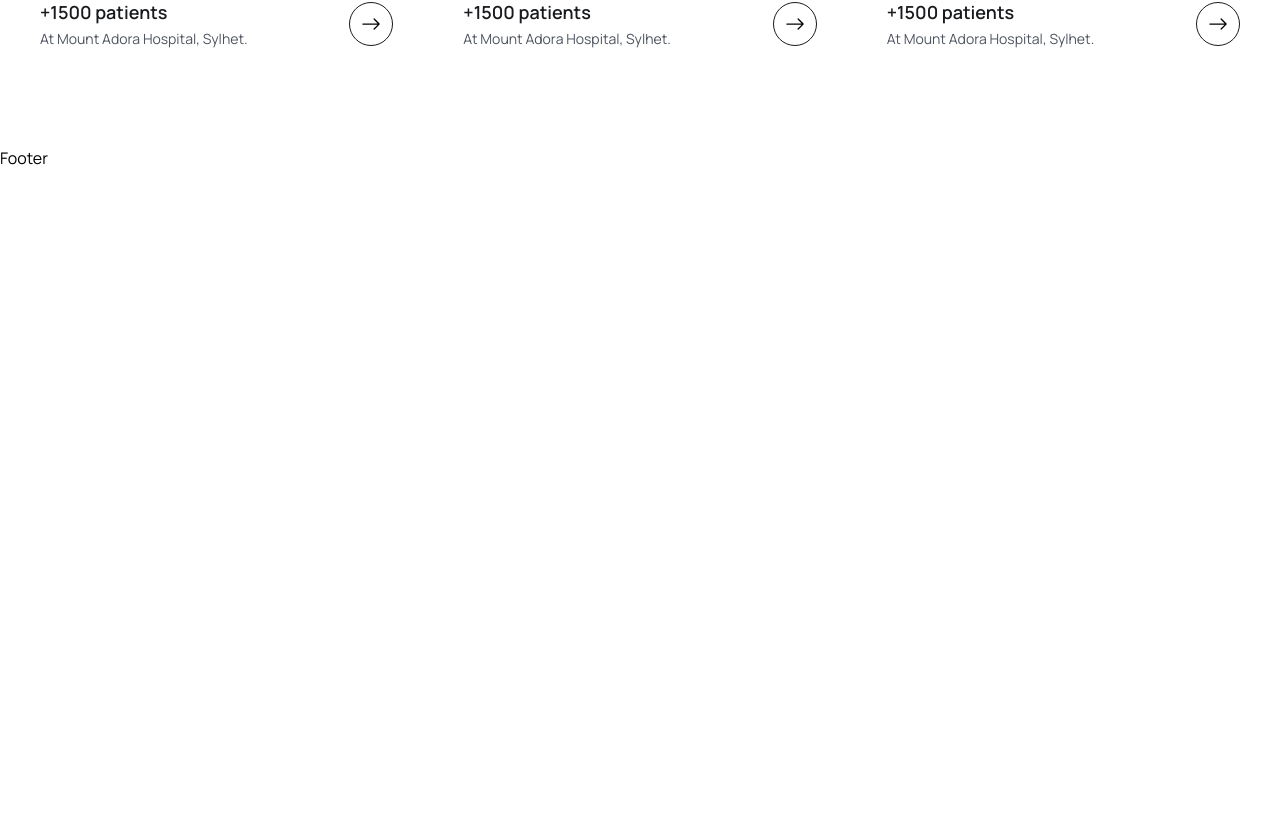
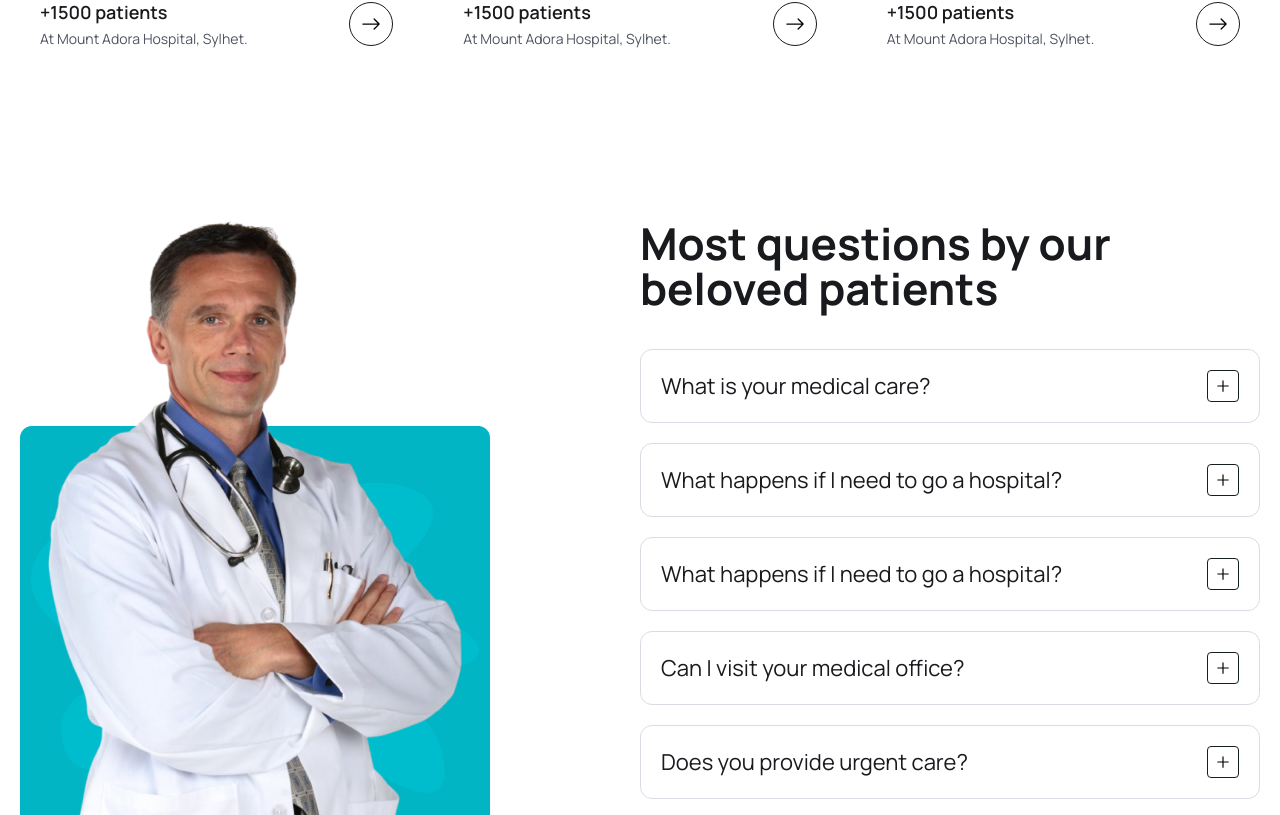
Before and after one commit to RithikRanaweera/Medicare-Booking, a React (Vite) app in the folder frontend/: page / in a window 1280 px wide. Shown: the part 4705-5520 px from the top of the page. Before the commit the page ends 4875 px from the top, so only its background shows below. Built offline with nearby package versions, Linux system fonts and the light colour scheme.

Commit message:
Done faq section

```diff
--- /dev/null
+++ b/frontend/src/components/Faq/FaqItem.jsx
@@ -0,0 +1,30 @@
+import { useState } from "react"
+import { AiOutlineMinus, AiOutlinePlus } from 'react-icons/ai'
+
+const FaqItem = ({ item }) => {
+    const [isOpen, setIsOpen] = useState(false)
+
+    const toggleAccordion = () => {
+        setIsOpen(!isOpen)
+    }
+
+    return (
+        <div className="p-3 lg:p-5 rounded-[12px] border border-solid border-[#D9DCE2] mb-5 cursor-pointer">
+            <div className="flex items-center justify-between gap-5" onClick={toggleAccordion}>
+                <h4 className="text-[16px] leading-7 lg:text-[22px] lg:leading-8 text-headingColor">
+                    {item.question}
+                </h4>
+                <div className={`${isOpen ? "bg-primaryColor text-white border-none" : ""} w-7 h-7 lg:w-8 lg:h-8 border border-solid border-[#141F21] rounded flex items-center justify-center`}>
+                {isOpen ? <AiOutlineMinus /> : <AiOutlinePlus />}
+                </div>
+            </div>
+            {isOpen && <div className="mt-4">
+                <p className="text-[14px] leading-6 lg:text-[16px] lg:leading-7 font-[400] text-textColor">
+                    {item.content}
+                </p>
+            </div>}
+        </div>
+    )
+}
+
+export default FaqItem
--- /dev/null
+++ b/frontend/src/components/Faq/FaqList.jsx
@@ -0,0 +1,13 @@
+import React from 'react'
+import {faqs} from "./../../assets/data/faqs";
+import FaqItem from "./FaqItem"
+
+const FaqList = () => {
+    return (
+        <ul className='mt-[38px]'>
+            {faqs.map((item, index) => <FaqItem item={item} key={index} />)}
+        </ul>
+    )
+}
+
+export default FaqList
--- a/frontend/src/pages/Home.jsx
+++ b/frontend/src/pages/Home.jsx
@@ -8,11 +8,13 @@
 import featureImg from "../assets/images/feature-img.png";
 import videoIcon from "../assets/images/video-icon.png";
 import avatarIcon from "../assets/images/avatar-icon.png";
+import faqImg from "../assets/images/faq-img.png";
 import { Link } from 'react-router-dom';
 import { BsArrowRight } from 'react-icons/bs';
 import About from '../components/About/About';
 import ServiceList from '../components/Services/ServiceList';
 import DoctorList from '../components/Doctors/DoctorList';
+import FaqList from '../components/Faq/FaqList';
 
 const Home = () => {
   return (
@@ -251,7 +253,7 @@
       </section>
       {/*=========== feature section end ==========*/}
 
-      {/*=========== our best Doctors ==========*/}
+      {/*=========== our great Doctors ==========*/}
       <section>
         <div className="container">
           <div className="xl:w-[470px] mx-auto">
@@ -265,7 +267,24 @@
           <DoctorList/>
         </div>
       </section>
-      {/*=========== our best Doctors ==========*/}
+      {/*=========== our great Doctors ==========*/}
+
+      {/* =========== faq section ============*/}
+      <section>
+        <div className="container">
+          <div className="flex justify-between gap-[50px] lg:gap-0">
+            <div className="w-1/2 hidden md:block"><img src={faqImg} alt="" />
+            </div>
+            <div className="w-full md:w-1/2">
+              <h2 className="heading">
+                Most questions by our beloved patients
+              </h2>
+              <FaqList/>
+            </div>
+          </div>
+        </div>
+      </section>
+      {/* =========== faq section end ============*/}
 
     </>
   )
```
